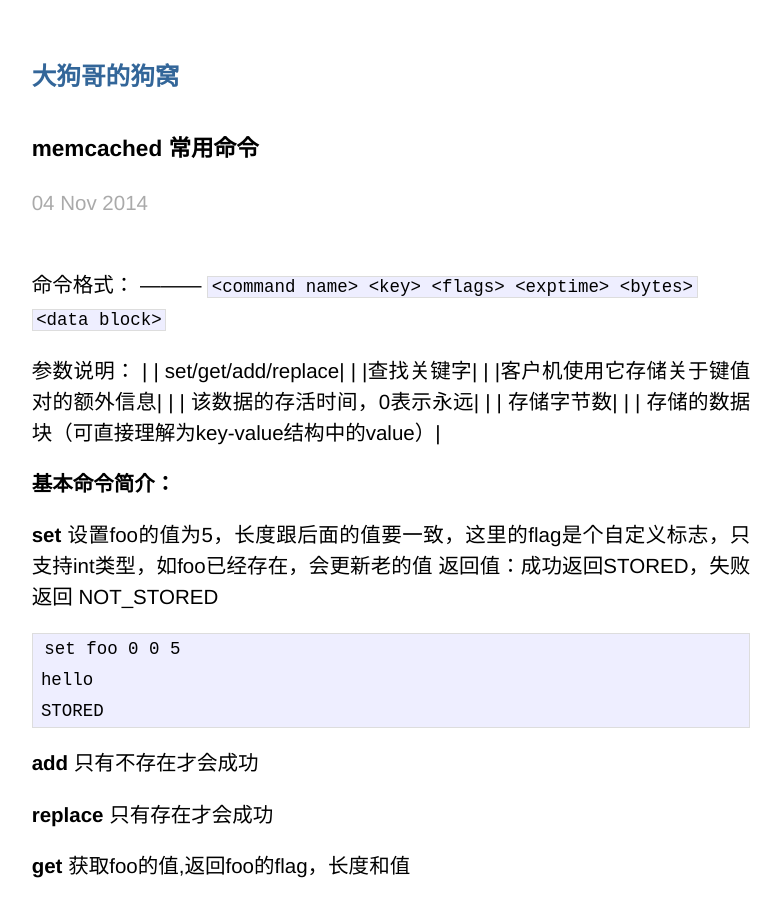
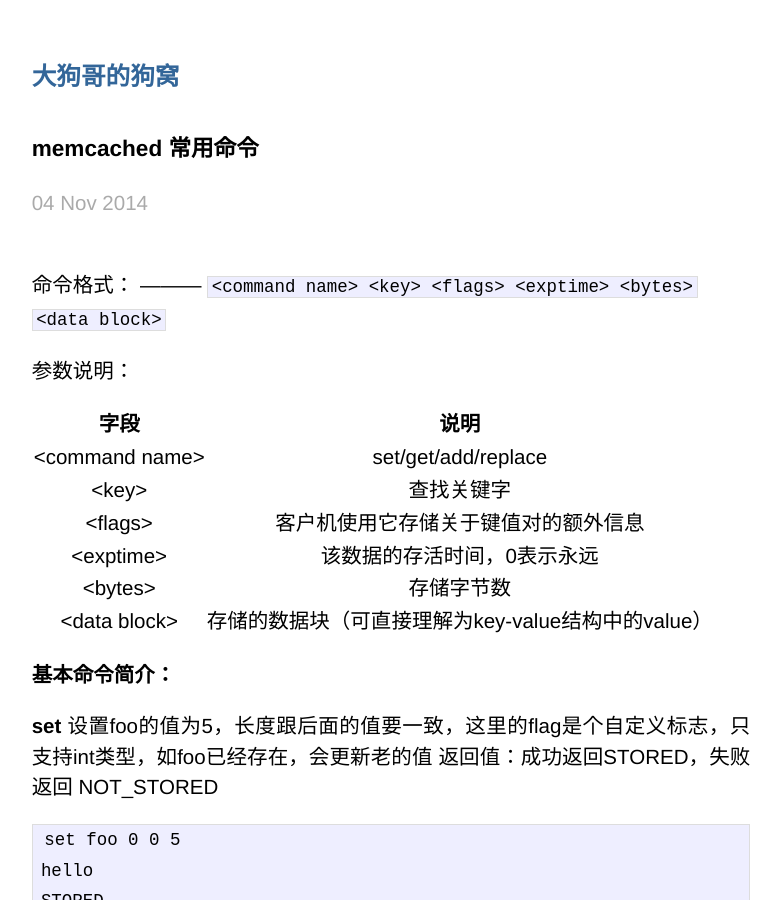
Before and after one commit to lazypos/lazypos.github.io, a Jekyll site: the page built from _posts/2014-11-04-memcached.md, in a window 1280 px wide and 900 px high. Shown: the whole window, without its empty margins (249-1030 px from the left). Built offline with Jekyll 4.4.1, drawn with Linux system fonts in a browser that asks for light colours; comment, search, counter and statistics services are not loaded.

Commit message:
no message

```diff
--- a/_posts/2014-11-04-memcached.md
+++ b/_posts/2014-11-04-memcached.md
@@ -10,12 +10,15 @@
 `<data block>`
 
 参数说明：
-|<command name>	 | set/get/add/replace|
-|<key>	|查找关键字|
-|<flags> |客户机使用它存储关于键值对的额外信息|
-|<exptime> | 该数据的存活时间，0表示永远|
-|<bytes> | 存储字节数|
-|<data block> | 存储的数据块（可直接理解为key-value结构中的value）|
+
+| 字段 | 说明 |
+|:------:|:------:|
+| \<command name>	 | set/get/add/replace|
+| \<key>	|查找关键字|
+| \<flags> |客户机使用它存储关于键值对的额外信息|
+| \<exptime> | 该数据的存活时间，0表示永远|
+| \<bytes> | 存储字节数|
+| \<data block> | 存储的数据块（可直接理解为key-value结构中的value）|
 
 
 基本命令简介：
```
